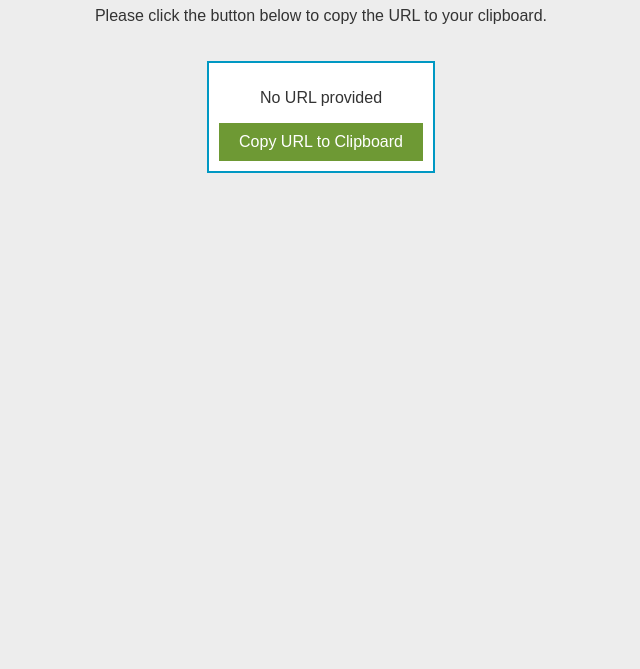
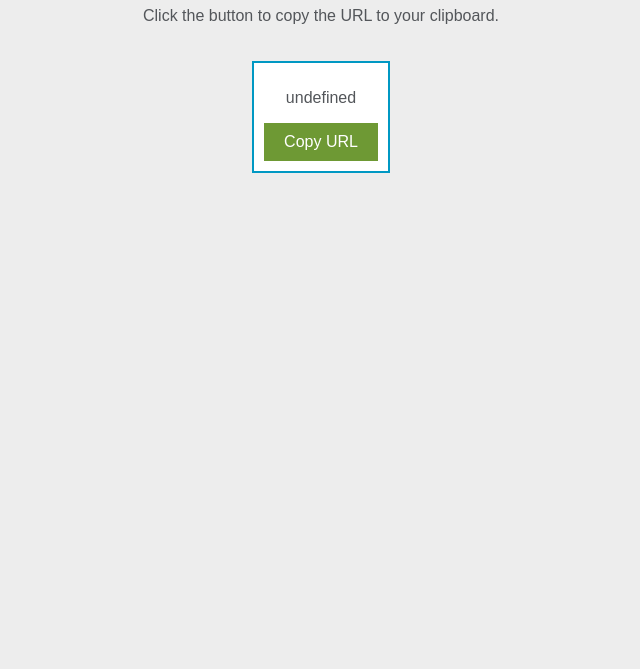
Before and after one commit to bobcats4038/ACAP-2-REDCap, a plain HTML site: page index.html in a window 1280 px wide. Shown: the part 131-800 px from the top of the page, without its empty margins (319-959 px from the left). Drawn offline with Linux system fonts and the light colour scheme.

Commit message:
index.html

```diff
--- a/index.html
+++ b/index.html
@@ -7,20 +7,20 @@
     <style>
         body {
             font-family: Arial, sans-serif;
-            background-color: #EDEDED;
-            color: #333333; /* Darker text for contrast */
+            background-color: #EDEDED; /* Light gray */
+            color: #53565A; /* Dark gray */
             text-align: center;
             padding: 50px;
         }
         h1 {
-            color: #A40084; /* HHC Magenta */
+            color: #0098C3; /* HHC Blue */
         }
         #link-container {
             margin-top: 20px;
             padding: 10px;
             border: 2px solid #0098C3; /* HHC Blue */
             display: inline-block;
-            background-color: #FFF;
+            background-color: #FFF; /* White */
         }
         button {
             background-color: #6E9934; /* HHC Green */
@@ -30,50 +30,35 @@
             font-size: 16px;
             cursor: pointer;
         }
-        button:hover {
-            background-color: #D2492A; /* HHC Orange */
-        }
     </style>
 </head>
 <body>
     <h1>ACAP to REDCap Debriefing</h1>
-    <p>Please click the button below to copy the URL to your clipboard.</p>
+    <p>Click the button to copy the URL to your clipboard.</p>
 
     <div id="link-container">
         <p id="display-url"></p>
-        <button id="copy-url">Copy URL to Clipboard</button>
+        <button id="copy-url">Copy URL</button>
     </div>
 
     <script>
-        // Simple URL parameter extraction for IE compatibility
-        function getUrlParameter(name) {
-            const regex = new RegExp('[?&]' + name + '=([^&#]*)');
-            const results = regex.exec(window.location.href);
-            return results ? decodeURIComponent(results[1].replace(/\+/g, ' ')) : null;
-        }
+        // Extract the URL parameter
+        var urlParams = window.location.search;
+        var url = decodeURIComponent(urlParams.split('urlInput=')[1]);
 
-        // Get the 'urlInput' parameter from the URL
-        const url = getUrlParameter('urlInput');
-        const displayUrl = document.getElementById('display-url');
-        const copyUrlButton = document.getElementById('copy-url');
+        // Display the URL
+        document.getElementById('display-url').textContent = url || 'No URL provided';
 
-        if (url) {
-            displayUrl.textContent = url;
-
-            // Copy the URL to clipboard
-            copyUrlButton.addEventListener('click', function() {
-                const textarea = document.createElement('textarea');
-                textarea.value = url;
-                document.body.appendChild(textarea);
-                textarea.select();
-                document.execCommand('copy'); // This will copy the selected text
-                document.body.removeChild(textarea);
-                alert('URL copied to clipboard!'); // Optional feedback to the user
-            });
-        } else {
-            displayUrl.textContent = 'No URL provided';
-            copyUrlButton.disabled = true; // Disable the button if no URL is found
-        }
+        // Copy the URL to clipboard
+        document.getElementById('copy-url').onclick = function() {
+            var textarea = document.createElement('textarea');
+            textarea.value = url;
+            document.body.appendChild(textarea);
+            textarea.select();
+            document.execCommand('copy'); // Copy the selected text
+            document.body.removeChild(textarea);
+            alert('URL copied to clipboard!');
+        };
     </script>
 </body>
 </html>
```
